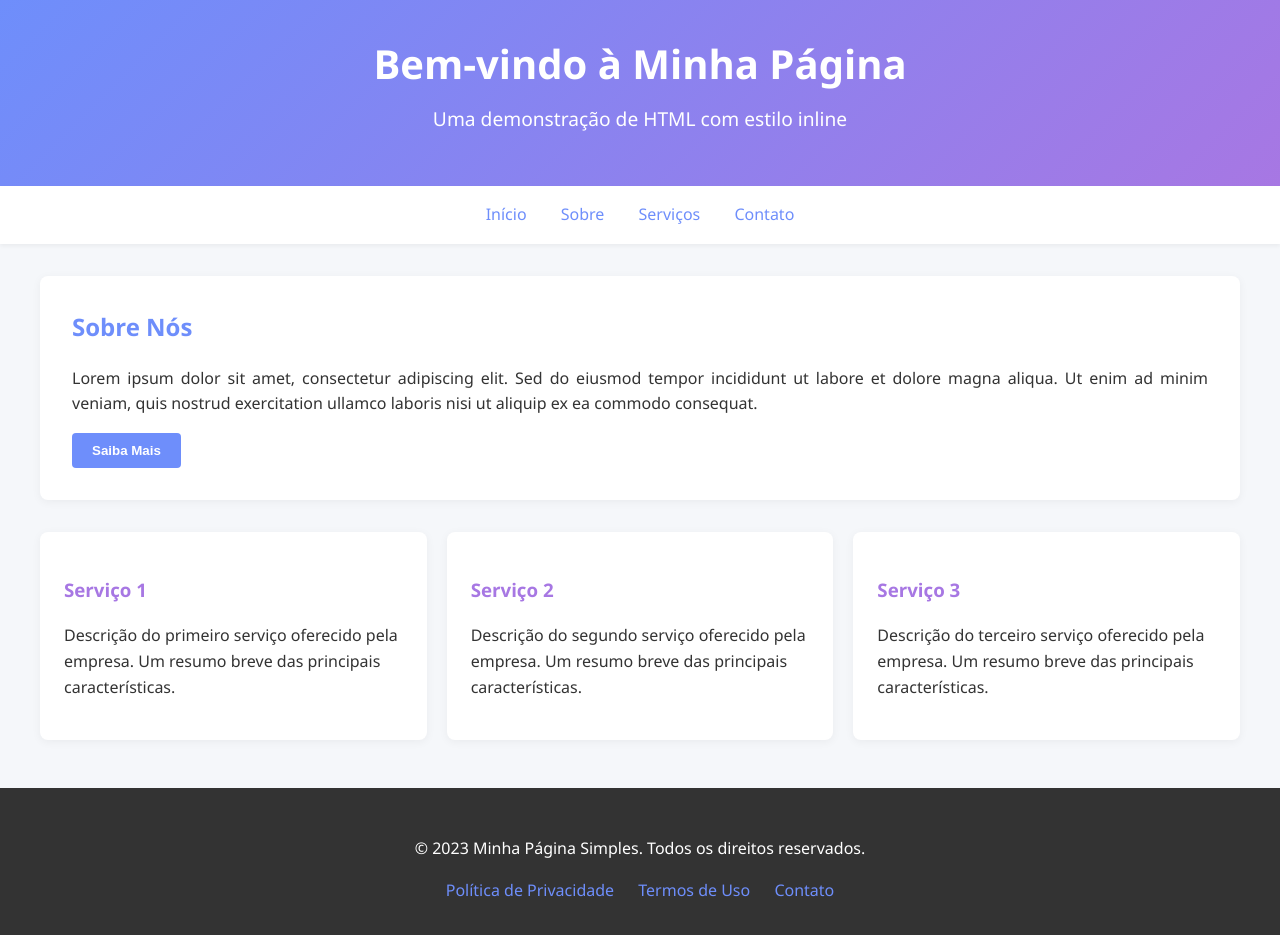
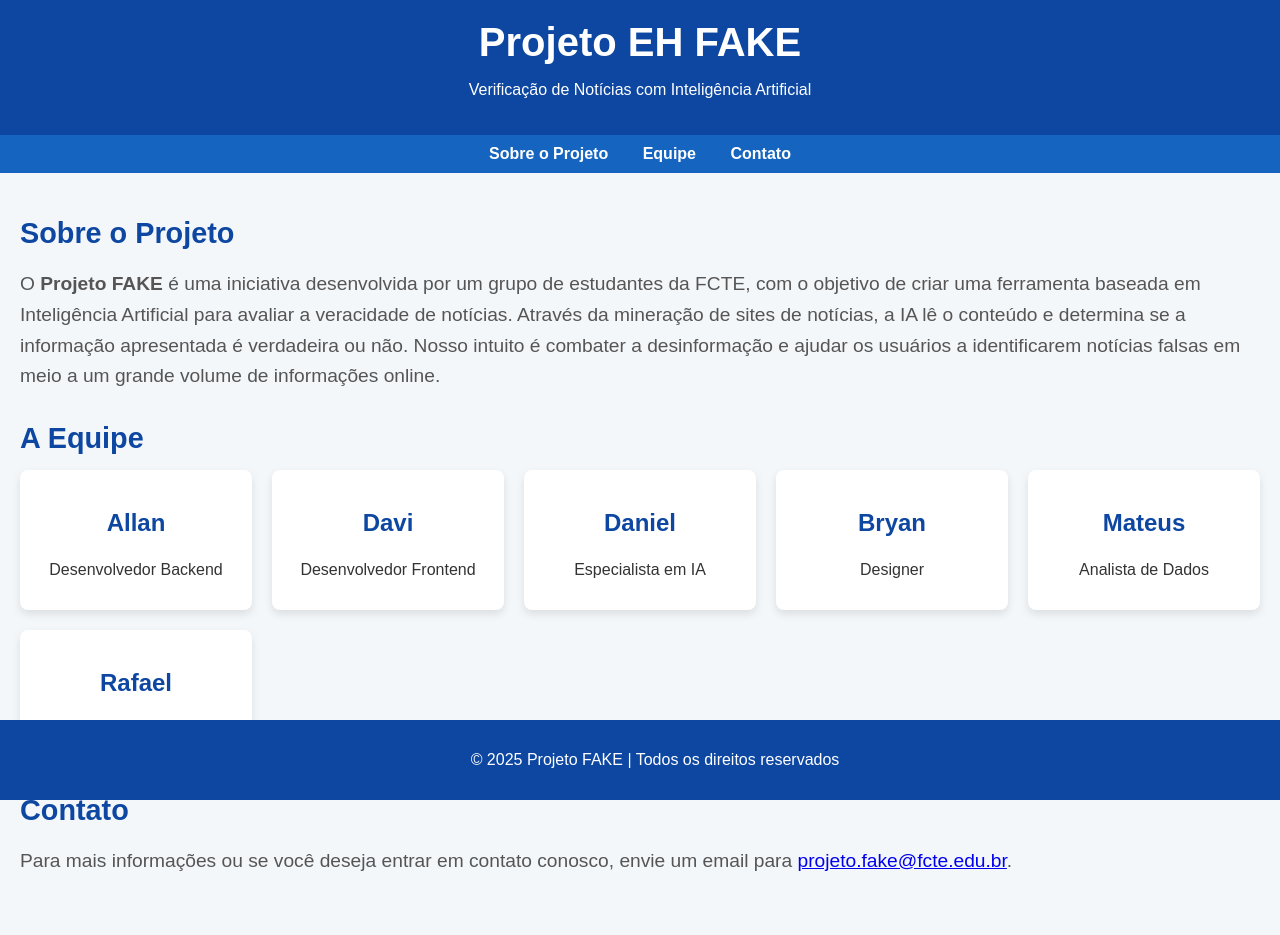
Before and after one commit to Zaclonic/MEU_SITE, a plain HTML site: page index.html in a window 1280 px wide. Drawn offline with Linux system fonts and the light colour scheme.

Commit message:
Update index.html

```diff
--- a/index.html
+++ b/index.html
@@ -1,55 +1,172 @@
 <!DOCTYPE html>
-<html lang="pt-BR">
+<html lang="pt-br">
 <head>
     <meta charset="UTF-8">
     <meta name="viewport" content="width=device-width, initial-scale=1.0">
-    <title>Minha Página Simples</title>
+    <meta name="description" content="Portfólio do Projeto FAKE - Verificação de Notícias com IA">
+    <title>Projeto FAKE - Portfólio</title>
+    <style>
+        body {
+            font-family: 'Arial', sans-serif;
+            margin: 0;
+            padding: 0;
+            background-color: #f4f7fa;
+            color: #333;
+        }
+
+        header {
+            background-color: #0D47A1;
+            color: white;
+            text-align: center;
+            padding: 20px;
+        }
+
+        header h1 {
+            font-size: 2.5em;
+            margin: 0;
+        }
+
+        nav {
+            background-color: #1565C0;
+            padding: 10px;
+            text-align: center;
+        }
+
+        nav a {
+            color: white;
+            margin: 0 15px;
+            text-decoration: none;
+            font-weight: bold;
+        }
+
+        nav a:hover {
+            text-decoration: underline;
+        }
+
+        .container {
+            padding: 20px;
+        }
+
+        .section-title {
+            font-size: 1.8em;
+            margin-bottom: 15px;
+            color: #0D47A1;
+        }
+
+        .description {
+            font-size: 1.2em;
+            line-height: 1.6;
+            color: #555;
+            margin-bottom: 30px;
+        }
+
+        .team-members {
+            display: grid;
+            grid-template-columns: repeat(auto-fill, minmax(200px, 1fr));
+            gap: 20px;
+        }
+
+        .member {
+            background-color: #fff;
+            padding: 15px;
+            border-radius: 8px;
+            box-shadow: 0 4px 8px rgba(0, 0, 0, 0.1);
+            text-align: center;
+        }
+
+        .member h3 {
+            font-size: 1.5em;
+            color: #0D47A1;
+        }
+
+        .footer {
+            background-color: #0D47A1;
+            color: white;
+            text-align: center;
+            padding: 15px;
+            position: fixed;
+            width: 100%;
+            bottom: 0;
+        }
+
+        .footer a {
+            color: white;
+            text-decoration: none;
+            font-weight: bold;
+        }
+
+        .footer a:hover {
+            text-decoration: underline;
+        }
+    </style>
 </head>
-<body style="font-family: 'Segoe UI', Arial, sans-serif; margin: 0; padding: 0; background-color: #f5f7fa; color: #333; line-height: 1.6;">
-    <header style="background: linear-gradient(135deg, #6e8efb, #a777e3); color: white; text-align: center; padding: 2rem 0; box-shadow: 0 4px 6px rgba(0, 0, 0, 0.1);">
-        <h1 style="margin: 0; font-size: 2.5rem;">Bem-vindo à Minha Página</h1>
-        <p style="font-size: 1.2rem; margin-top: 0.5rem;">Uma demonstração de HTML com estilo inline</p>
+<body>
+
+    <header>
+        <h1>Projeto EH FAKE</h1>
+        <p>Verificação de Notícias com Inteligência Artificial</p>
     </header>
 
-    <nav style="background-color: #fff; padding: 1rem 0; text-align: center; box-shadow: 0 2px 4px rgba(0, 0, 0, 0.05);">
-        <a href="#" style="text-decoration: none; color: #6e8efb; margin: 0 15px; font-weight: 500;">Início</a>
-        <a href="#" style="text-decoration: none; color: #6e8efb; margin: 0 15px; font-weight: 500;">Sobre</a>
-        <a href="#" style="text-decoration: none; color: #6e8efb; margin: 0 15px; font-weight: 500;">Serviços</a>
-        <a href="#" style="text-decoration: none; color: #6e8efb; margin: 0 15px; font-weight: 500;">Contato</a>
+    <nav>
+        <a href="#sobre">Sobre o Projeto</a>
+        <a href="#equipe">Equipe</a>
+        <a href="#contato">Contato</a>
     </nav>
 
-    <main style="max-width: 1200px; margin: 2rem auto; padding: 0 20px;">
-        <section style="background-color: white; border-radius: 8px; padding: 2rem; margin-bottom: 2rem; box-shadow: 0 2px 10px rgba(0, 0, 0, 0.05);">
-            <h2 style="color: #6e8efb; margin-top: 0;">Sobre Nós</h2>
-            <p style="text-align: justify;">Lorem ipsum dolor sit amet, consectetur adipiscing elit. Sed do eiusmod tempor incididunt ut labore et dolore magna aliqua. Ut enim ad minim veniam, quis nostrud exercitation ullamco laboris nisi ut aliquip ex ea commodo consequat.</p>
-            <button style="background-color: #6e8efb; color: white; border: none; padding: 10px 20px; border-radius: 4px; cursor: pointer; font-weight: bold;">Saiba Mais</button>
+    <div class="container">
+
+        <section id="sobre">
+            <h2 class="section-title">Sobre o Projeto</h2>
+            <p class="description">
+                O <strong>Projeto FAKE</strong> é uma iniciativa desenvolvida por um grupo de estudantes da FCTE, com o objetivo de
+                criar uma ferramenta baseada em Inteligência Artificial para avaliar a veracidade de notícias.
+                Através da mineração de sites de notícias, a IA lê o conteúdo e determina se a informação apresentada é verdadeira ou não.
+                Nosso intuito é combater a desinformação e ajudar os usuários a identificarem notícias falsas em meio a um grande volume de informações online.
+            </p>
         </section>
 
-        <div style="display: flex; flex-wrap: wrap; gap: 20px;">
-            <div style="flex: 1; min-width: 300px; background-color: white; border-radius: 8px; padding: 1.5rem; box-shadow: 0 2px 10px rgba(0, 0, 0, 0.05);">
-                <h3 style="color: #a777e3;">Serviço 1</h3>
-                <p>Descrição do primeiro serviço oferecido pela empresa. Um resumo breve das principais características.</p>
+        <section id="equipe">
+            <h2 class="section-title">A Equipe</h2>
+            <div class="team-members">
+                <div class="member">
+                    <h3>Allan</h3>
+                    <p>Desenvolvedor Backend</p>
+                </div>
+                <div class="member">
+                    <h3>Davi</h3>
+                    <p>Desenvolvedor Frontend</p>
+                </div>
+                <div class="member">
+                    <h3>Daniel</h3>
+                    <p>Especialista em IA</p>
+                </div>
+                <div class="member">
+                    <h3>Bryan</h3>
+                    <p>Designer</p>
+                </div>
+                <div class="member">
+                    <h3>Mateus</h3>
+                    <p>Analista de Dados</p>
+                </div>
+                <div class="member">
+                    <h3>Rafael</h3>
+                    <p>Gerente de Projeto</p>
+                </div>
             </div>
+        </section>
 
-            <div style="flex: 1; min-width: 300px; background-color: white; border-radius: 8px; padding: 1.5rem; box-shadow: 0 2px 10px rgba(0, 0, 0, 0.05);">
-                <h3 style="color: #a777e3;">Serviço 2</h3>
-                <p>Descrição do segundo serviço oferecido pela empresa. Um resumo breve das principais características.</p>
-            </div>
+        <section id="contato">
+            <h2 class="section-title">Contato</h2>
+            <p class="description">
+                Para mais informações ou se você deseja entrar em contato conosco, envie um email para <a href="mailto:projeto.fake@fcte.edu.br">projeto.fake@fcte.edu.br</a>.
+            </p>
+        </section>
 
-            <div style="flex: 1; min-width: 300px; background-color: white; border-radius: 8px; padding: 1.5rem; box-shadow: 0 2px 10px rgba(0, 0, 0, 0.05);">
-                <h3 style="color: #a777e3;">Serviço 3</h3>
-                <p>Descrição do terceiro serviço oferecido pela empresa. Um resumo breve das principais características.</p>
-            </div>
-        </div>
-    </main>
+    </div>
 
-    <footer style="background-color: #333; color: white; text-align: center; padding: 2rem 0; margin-top: 3rem;">
-        <p>© 2023 Minha Página Simples. Todos os direitos reservados.</p>
-        <div style="margin-top: 1rem;">
-            <a href="#" style="color: #6e8efb; margin: 0 10px; text-decoration: none;">Política de Privacidade</a>
-            <a href="#" style="color: #6e8efb; margin: 0 10px; text-decoration: none;">Termos de Uso</a>
-            <a href="#" style="color: #6e8efb; margin: 0 10px; text-decoration: none;">Contato</a>
-        </div>
+    <footer class="footer">
+        <p>&copy; 2025 Projeto FAKE | Todos os direitos reservados</p>
     </footer>
+
 </body>
 </html>
```
